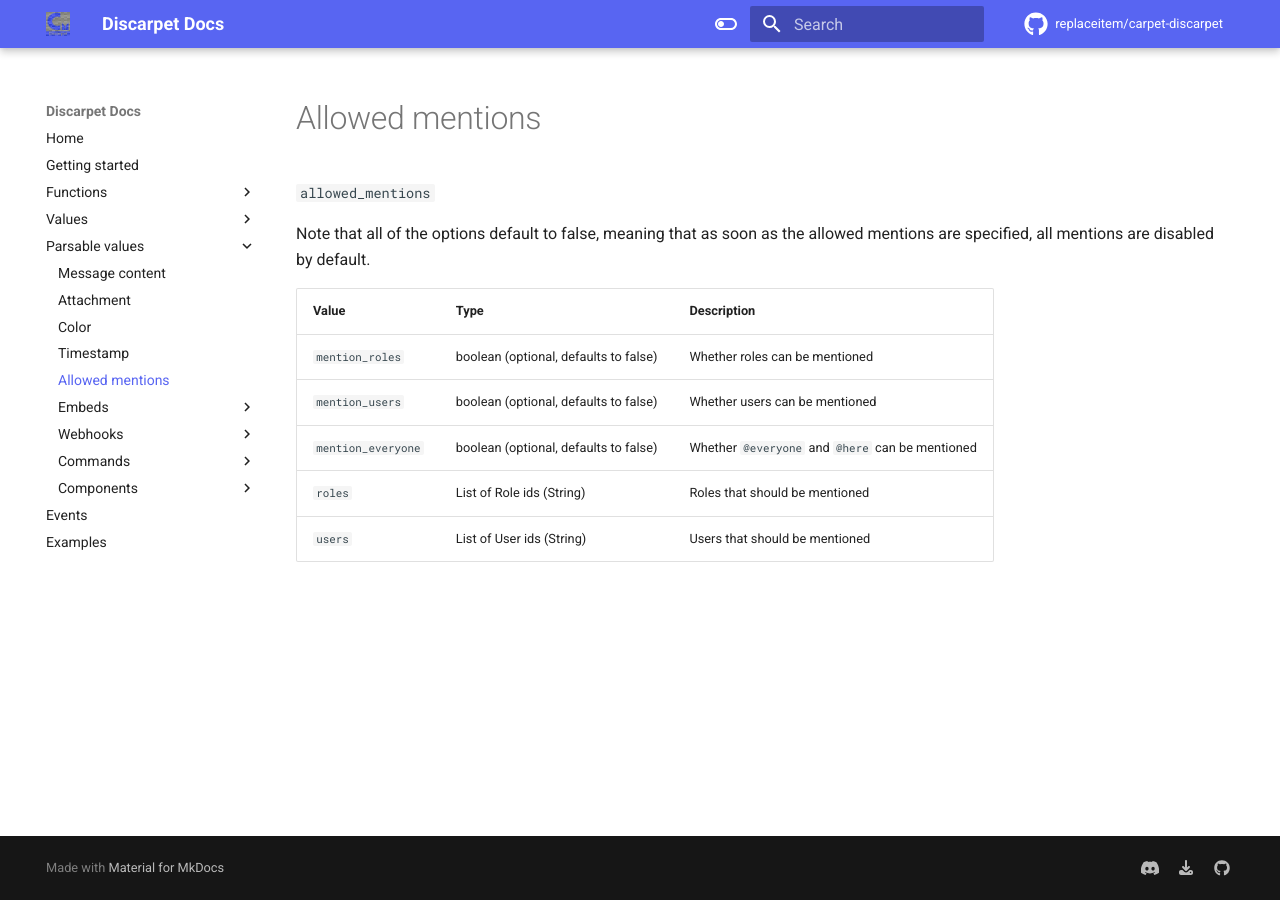
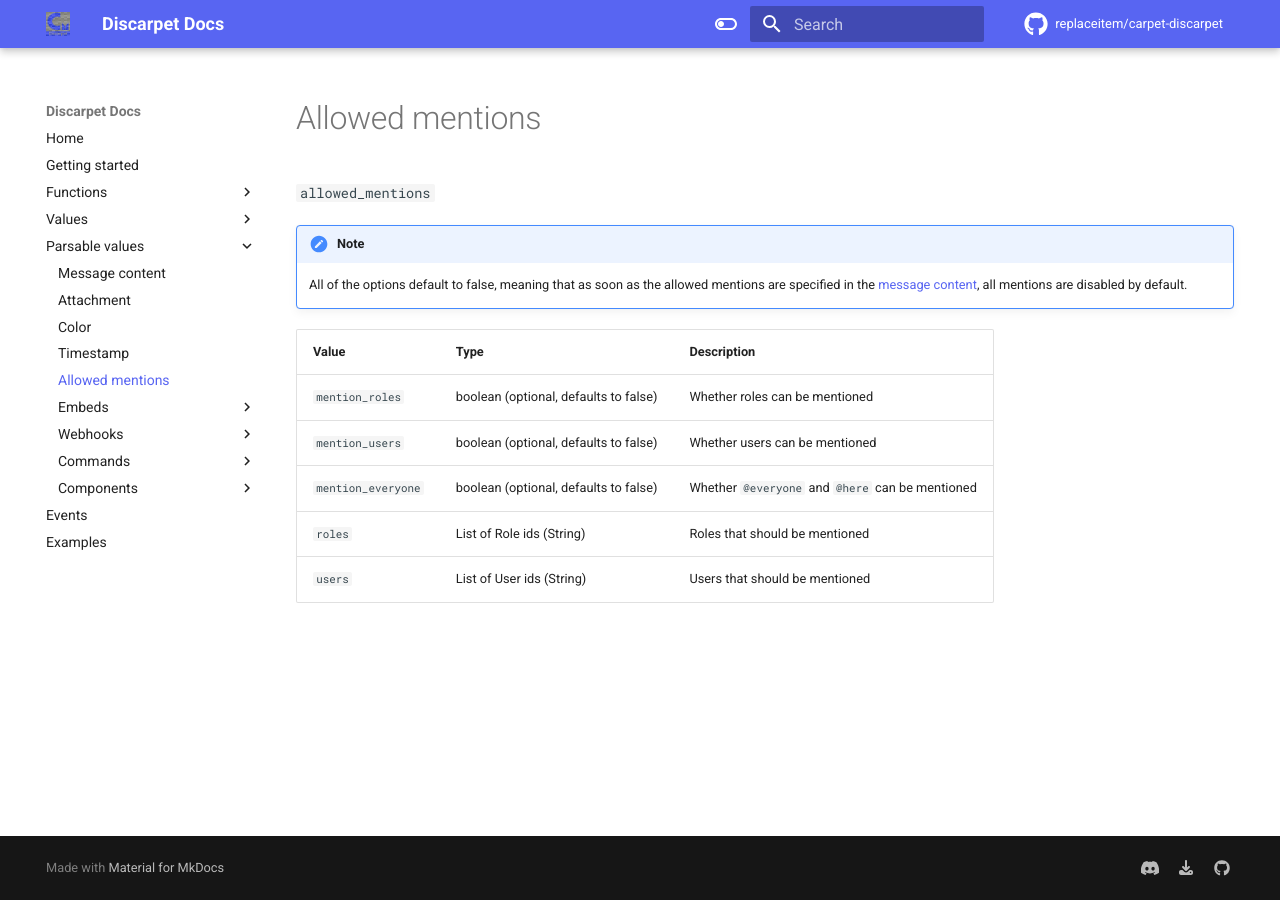
Before and after one commit to replaceitem/carpet-discarpet, an MkDocs documentation site: the page built from docs/pages/parsables/allowed-mentions.md, in a window 1280 px wide. Built offline with MkDocs 1.6.1 and Material for MkDocs 9.7.7, drawn with Linux system fonts in a browser that asks for light colours; comment, search, counter and statistics services are not loaded.

Commit message:
Using admonitions

```diff
--- a/docs/pages/parsables/allowed-mentions.md
+++ b/docs/pages/parsables/allowed-mentions.md
@@ -1,6 +1,9 @@
 `allowed_mentions`
 
-Note that all of the options default to false, meaning that as soon as the allowed mentions are specified, all mentions are disabled by default.
+!!! note
+    All of the options default to false,
+    meaning that as soon as the allowed mentions are specified in the [message content](/parsables/message-content.md),
+    all mentions are disabled by default.
 
 | Value              | Type                                  | Description                                      |
 |--------------------|---------------------------------------|--------------------------------------------------|
```
Also changed, not shown: docs/pages/functions/interactions/create-application-command.md (+3 -2 lines).
